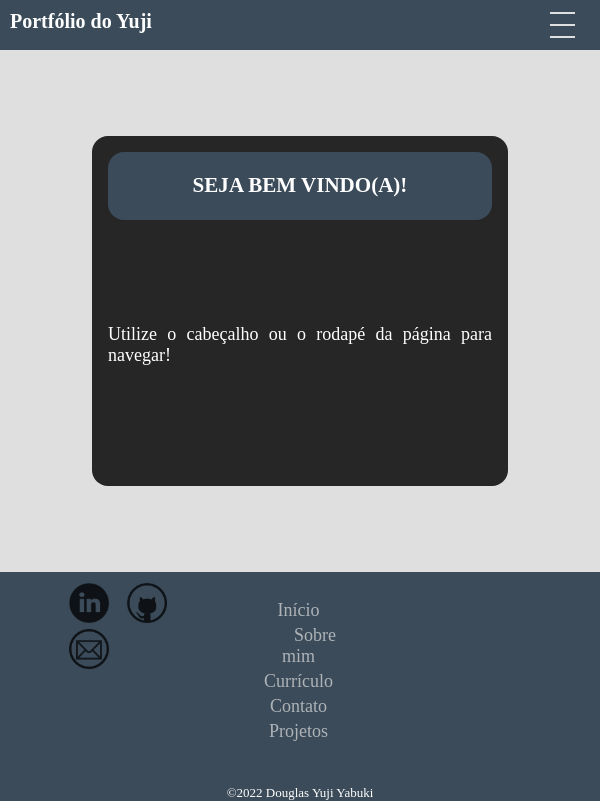
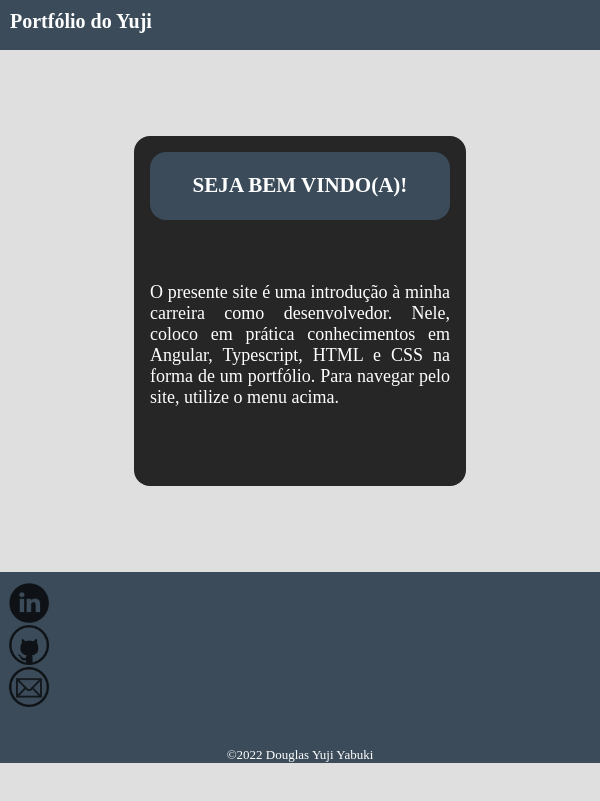
Before and after one commit to douglasyabuki/douglasyabuki.github.io, an Angular app: page / in a window 600 px wide. Built offline with nearby package versions, Linux system fonts and the light colour scheme.

Commit message:
Commit 6: Improved navbar and footer layout

```diff
--- a/src/app/aboutpersonal/aboutpersonal.component.scss
+++ b/src/app/aboutpersonal/aboutpersonal.component.scss
@@ -1,18 +1,3 @@
-body {
-  padding-top: 5px;
-  text-align: justify;
-  display: flex;
-  align-items: center;
-  justify-content: center;
-  color: white;
-  background-color: #262626;
-
-  p{
-    padding-left: 5px;
-    padding-right: 5px;
-  }
-}
-
 section {
   padding: 16px;
   display: flex;
@@ -33,6 +18,22 @@ header {
   border-radius: 16px;
 }
 
+body {
+  min-width: 300px;
+  padding-top: 5px;
+  text-align: justify;
+  display: flex;
+  align-items: center;
+  justify-content: center;
+  color: white;
+  background-color: #262626;
+
+  p{
+    padding-left: 5px;
+    padding-right: 5px;
+  }
+}
+
 .container {
   object-fit: cover;
   max-width: 200px;
--- a/src/app/contact/contact.component.scss
+++ b/src/app/contact/contact.component.scss
@@ -5,11 +5,6 @@
   margin-bottom: 20px;
   padding: 1px;
   border-radius: 5px;
-}
-
-body {
-  color: white;
-  background-color: #262626;
 }
 
 section {
@@ -32,6 +27,10 @@ header {
   border-radius: 16px;
 }
 
+body {
+  color: white;
+  background-color: #262626;
+}
 label {
   display: block;
   color: white;
@@ -49,9 +48,9 @@ label {
   .error {
     margin-top: -20px;
     background: #D9BFA9;
-    padding: .5em;
+    padding: 8px;
     display: inline-block;
-    font-size: .9em;
+    font-size: 14px;
     margin-bottom: 20px;
     border-radius: 5px;
   }
@@ -64,7 +63,7 @@ label {
 
   text-transform: uppercase;
   border-radius: 4px;
-  padding: 1em;
+  padding: 16px;
   cursor: pointer;
   font-family: 'Calibri Light';
 }
--- a/src/app/footer/footer.component.scss
+++ b/src/app/footer/footer.component.scss
@@ -3,7 +3,68 @@
   margin: 0;
 }
 
+@media (max-width:900px) {
+
+section{
+  height: 140px;
+  width: 100%;
+  padding: 0px;
+  padding-top: 10px;
+  display: column;
+  grid-template: auto /1fr;
+}
+
+ul {
+  display: none;
+}
+
+ul a {
+  padding-right: 33px;
+  opacity: 0.7;
+  color: #dfdfdf;
+}
+
+ul a:hover {
+  opacity: 1;
+}
+
+.social {
+  object-fit: cover;
+  text-align: center;
+}
+
+.social a {
+  font-size: 24px;
+  width: 40px;
+  height: 40px;
+  line-height: 40px;
+  display: flex;
+  flex-direction: column;
+  text-align: center;
+  border-radius: 50%;
+  border: 1px solid #3B4B59;
+  margin: 0 8px;
+  color: inherit;
+  opacity: 0.75;
+}
+
+.social a:hover {
+  opacity: 0.9;
+  background: #B0C1D9;
+}
+
+.copyright {
+  margin-top: 15px;
+  text-align: center;
+  font-size: 13px;
+  color: white;
+}
+}
+
+@media (min-width:900px){
 section {
+  height: 140px;
+  width: 100%;
   padding: 0px;
   padding-top: 10px;
   display: grid;
@@ -59,3 +120,4 @@ ul a:hover {
   font-size: 13px;
   color: white;
 }
+}
--- a/src/app/home/home.component.html
+++ b/src/app/home/home.component.html
@@ -5,7 +5,11 @@
 
   <body>
     <p>
-      Utilize o cabeçalho ou o rodapé da página para navegar!
+      O presente site é uma introdução à minha carreira como desenvolvedor.
+      Nele, coloco em prática conhecimentos em Angular, Typescript, HTML e CSS na forma de um portfólio.
+
+      Para navegar pelo site, utilize o menu acima.
+    </p>
   </body>
 
 
--- a/src/app/home/home.component.scss
+++ b/src/app/home/home.component.scss
@@ -1,16 +1,8 @@
-body {
-  text-align: justify;
-  display: flex;
-  align-items: center;
-  justify-content: center;
-  color: white;
-  background-color: #262626;
-}
-
 section {
+  min-width: 300px;
+  width: 60%;
   padding: 16px;
-  display: flex;
-  flex-direction: column;
+  display: block;
   border-radius: 16px;
   background-color: #262626;
   max-width: 800px;
@@ -26,3 +18,12 @@ header {
   background-color: #3B4B59;
   border-radius: 16px;
 }
+
+body {
+  text-align: justify;
+  display: flex;
+  align-items: center;
+  justify-content: center;
+  color: white;
+  background-color: #262626;
+}
--- a/src/app/nav/nav.component.scss
+++ b/src/app/nav/nav.component.scss
@@ -5,11 +5,11 @@
   position: relative;
 }
 
-.nav > .nav-header {
+.nav>.nav-header {
   display: inline;
 }
 
-.nav > .nav-header > .nav-title {
+.nav>.nav-header>.nav-title {
   display: inline-block;
   font-size: 20px;
   font-weight: bold;
@@ -17,52 +17,30 @@
   padding: 10px;
 }
 
-.nav > .nav-button {
-  display: none;
-}
-
-.nav > .nav-links {
-  display: inline;
-  float: right;
-  font-size: 18px;
-}
-
-.nav > .nav-links > a {
-  display: inline-block;
-  text-decoration: none;
-  color: white;
-  padding: 13px 10px 13px 10px;
-}
-
-.nav > .nav-links > a:hover {
-  background-color: #8EA8BF;
-}
-
-.nav > #nav-check {
-  display: none;
-}
-
 @media (max-width:600px) {
-  .nav > .nav-button {
+  .nav>.nav-button {
     display: inline-block;
     position: absolute;
     right: 0px;
     top: 0px;
   }
-  .nav > .nav-button > label {
+
+  .nav>.nav-button>label {
     display: inline-block;
     width: 50px;
     height: 50px;
     padding-top: 12px;
     border-radius: 20%;
   }
-  .nav > .nav-button > label > span {
+
+  .nav>.nav-button>label>span {
     display: block;
     width: 25px;
     height: 10px;
     border-top: 2px solid #dfdfdf;
   }
-  .nav > .nav-links {
+
+  .nav>.nav-links {
     position: absolute;
     display: block;
     width: 100%;
@@ -73,15 +51,55 @@
     top: 50px;
     left: 0px;
   }
-  .nav > .nav-links > a {
+
+  .nav>.nav-links>a {
+    color: white;
     display: block;
     width: 100%;
   }
-  .nav > #nav-check:not(:checked) ~ .nav-links {
+
+  .nav>.nav-links>a:hover {
+    background-color: #8EA8BF;
+  }
+
+  .nav>#nav-check {
+    display: none;
+  }
+
+  .nav>#nav-check:not(:checked)~.nav-links {
     height: 0px;
   }
-  .nav > #nav-check:checked ~ .nav-links {
-    height: calc(100vh - 50px);
+
+  .nav>#nav-check:checked~.nav-links {
+    height: 120px;
     overflow-y: auto;
+    border-bottom: 2px white;
+  }
+
+}
+
+@media (min-width:600px) {
+  .nav>.nav-button {
+    display: none;
+  }
+
+  .nav>.nav-links {
+    display: inline;
+    float: right;
+    font-size: 18px;
+  }
+
+  .nav>.nav-links>a {
+    display: inline-block;
+    color: white;
+    padding: 13px 10px 13px 10px;
+  }
+
+  .nav>.nav-links>a:hover {
+    background-color: #8EA8BF;
+  }
+
+  .nav>#nav-check {
+    display: none;
   }
 }
--- a/src/app/nav/nav.component.ts
+++ b/src/app/nav/nav.component.ts
@@ -7,8 +7,6 @@ import { Component, OnInit } from '@angular/core';
 })
 export class NavComponent implements OnInit {
 
-  appTitle: string = 'Portfólio do Yuji';
-
   constructor() { }
 
   ngOnInit(): void {
```
Also changed, not shown: 3 other files (tests, documents, lock files or other folders).
